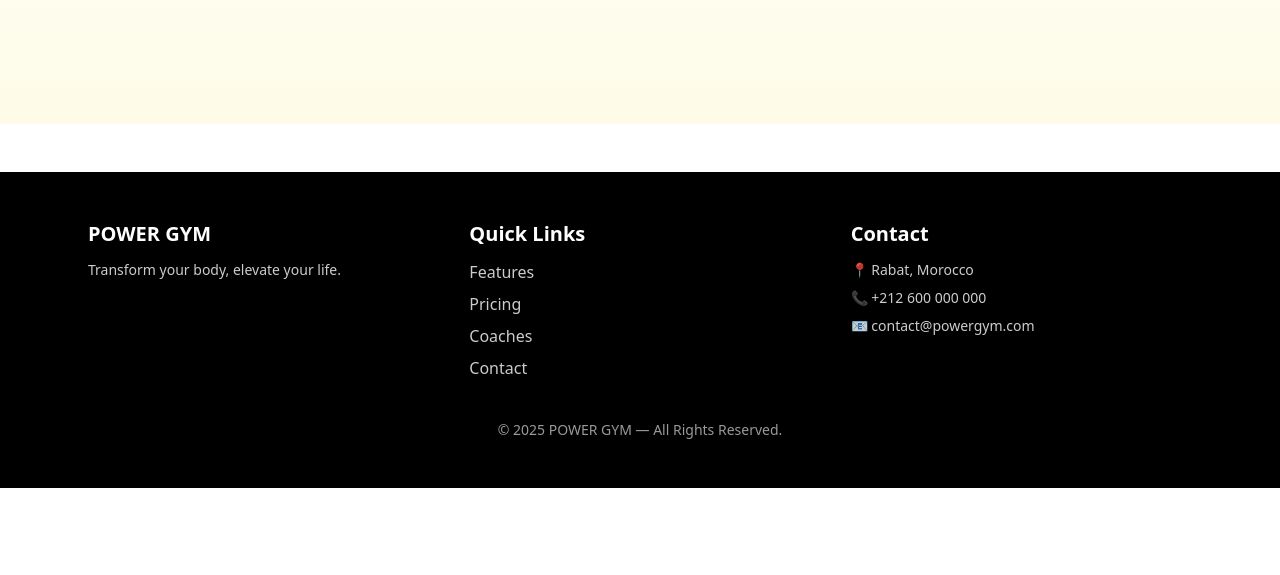
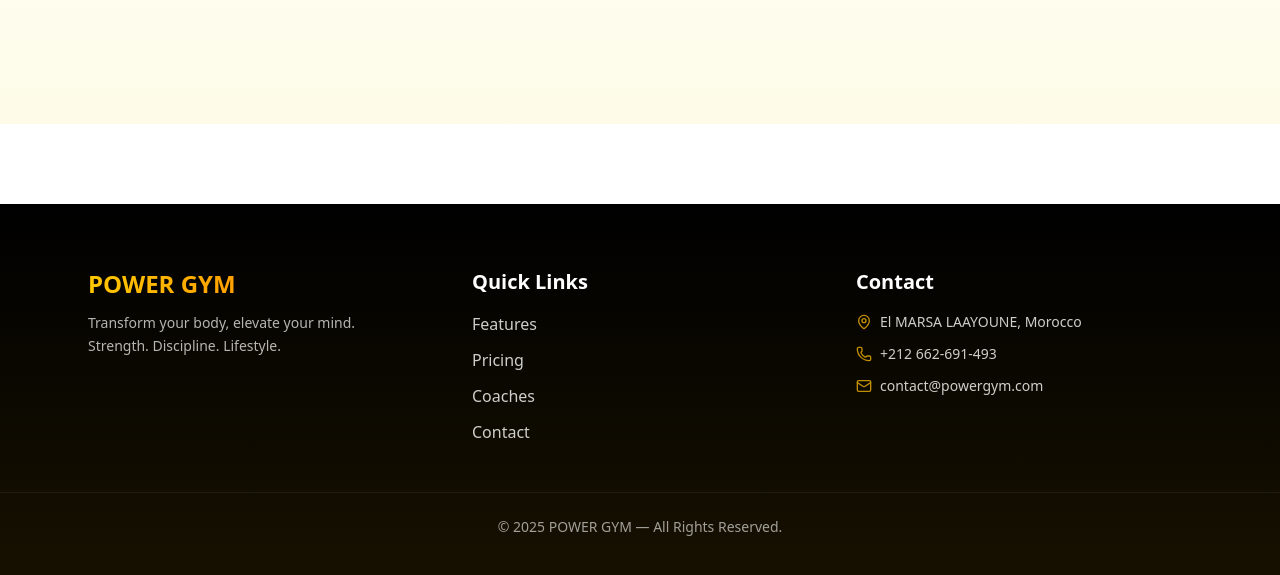
Before and after one commit to bawlamarwan09-cmyk/rachidgym, a React (Vite) app: page /gym in a window 1280 px wide. Shown: the part 5286-5861 px from the top of the page. Before the commit the page ends 5774 px from the top, so only its background shows below. Built offline with nearby package versions, Linux system fonts and the light colour scheme.

Commit message:
Refactor Footer component layout and styling

```diff
--- a/src/components/Footer.jsx
+++ b/src/components/Footer.jsx
@@ -1,43 +1,75 @@
 import React from "react";
+import { MapPin, Phone, Mail } from "lucide-react";
 
 export default function Footer() {
   return (
-    <footer className="bg-black text-white py-12 mt-12">
-      <div className="max-w-6xl mx-auto grid grid-cols-1 sm:grid-cols-3 gap-10 px-6">
+    <footer className="bg-black text-white py-16 mt-20 relative overflow-hidden">
+
+      {/* Subtle gradient glow */}
+      <div className="absolute inset-0 bg-gradient-to-t from-yellow-500/10 to-transparent pointer-events-none"></div>
+
+      <div className="max-w-6xl mx-auto grid grid-cols-1 sm:grid-cols-3 gap-12 px-6 relative z-10">
 
         {/* Brand */}
         <div>
-          <h3 className="text-xl font-extrabold mb-3">POWER GYM</h3>
-          <p className="opacity-80 text-sm">
-            Transform your body, elevate your life.
+          <h3 className="text-2xl font-extrabold mb-3 bg-gradient-to-r from-yellow-400 to-orange-500 bg-clip-text text-transparent">
+            POWER GYM
+          </h3>
+          <p className="opacity-70 text-sm leading-relaxed">
+            Transform your body, elevate your mind.<br />
+            Strength. Discipline. Lifestyle.
           </p>
         </div>
 
         {/* Quick Links */}
         <div>
-          <h3 className="text-xl font-extrabold mb-3">Quick Links</h3>
-          <ul className="space-y-2 opacity-80">
-            <li><a href="#features" className="hover:text-yellow-500">Features</a></li>
-            <li><a href="#pricing" className="hover:text-yellow-500">Pricing</a></li>
-            <li><a href="#team" className="hover:text-yellow-500">Coaches</a></li>
-            <li><a href="#contact" className="hover:text-yellow-500">Contact</a></li>
+          <h3 className="text-xl font-extrabold mb-4">Quick Links</h3>
+          <ul className="space-y-3 opacity-80">
+            {[
+              ["#features", "Features"],
+              ["#pricing", "Pricing"],
+              ["#team", "Coaches"],
+              ["#contact", "Contact"],
+            ].map(([href, label], i) => (
+              <li key={i}>
+                <a
+                  href={href}
+                  className="hover:text-yellow-500 transition-colors"
+                >
+                  {label}
+                </a>
+              </li>
+            ))}
           </ul>
         </div>
 
         {/* Contact Info */}
         <div>
-          <h3 className="text-xl font-extrabold mb-3">Contact</h3>
-          <ul className="space-y-2 opacity-80 text-sm">
-            <li>📍 Rabat, Morocco</li>
-            <li>📞 +212 600 000 000</li>
-            <li>📧 contact@powergym.com</li>
+          <h3 className="text-xl font-extrabold mb-4">Contact</h3>
+          <ul className="space-y-3 opacity-80 text-sm">
+
+            <li className="flex items-center gap-2">
+              <MapPin className="w-4 h-4 text-yellow-500" />
+              El MARSA LAAYOUNE, Morocco
+            </li>
+
+            <li className="flex items-center gap-2">
+              <Phone className="w-4 h-4 text-yellow-500" />
+              +212 662-691-493
+            </li>
+
+            <li className="flex items-center gap-2">
+              <Mail className="w-4 h-4 text-yellow-500" />
+              contact@powergym.com
+            </li>
+
           </ul>
         </div>
 
       </div>
 
-      {/* Bottom Line */}
-      <div className="text-center mt-10 opacity-60 text-sm">
+      {/* Bottom */}
+      <div className="text-center mt-12 opacity-60 text-sm relative z-10 border-t border-white/10 pt-6">
         © {new Date().getFullYear()} POWER GYM — All Rights Reserved.
       </div>
     </footer>
```
